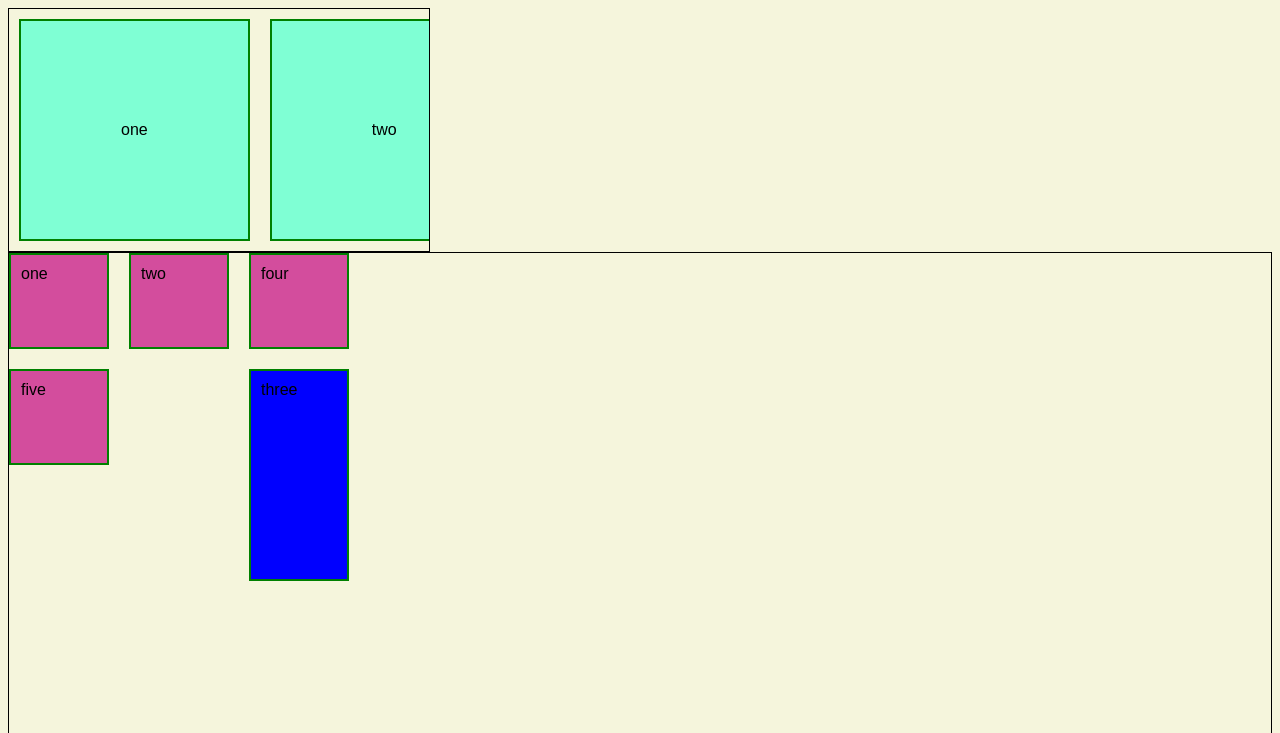
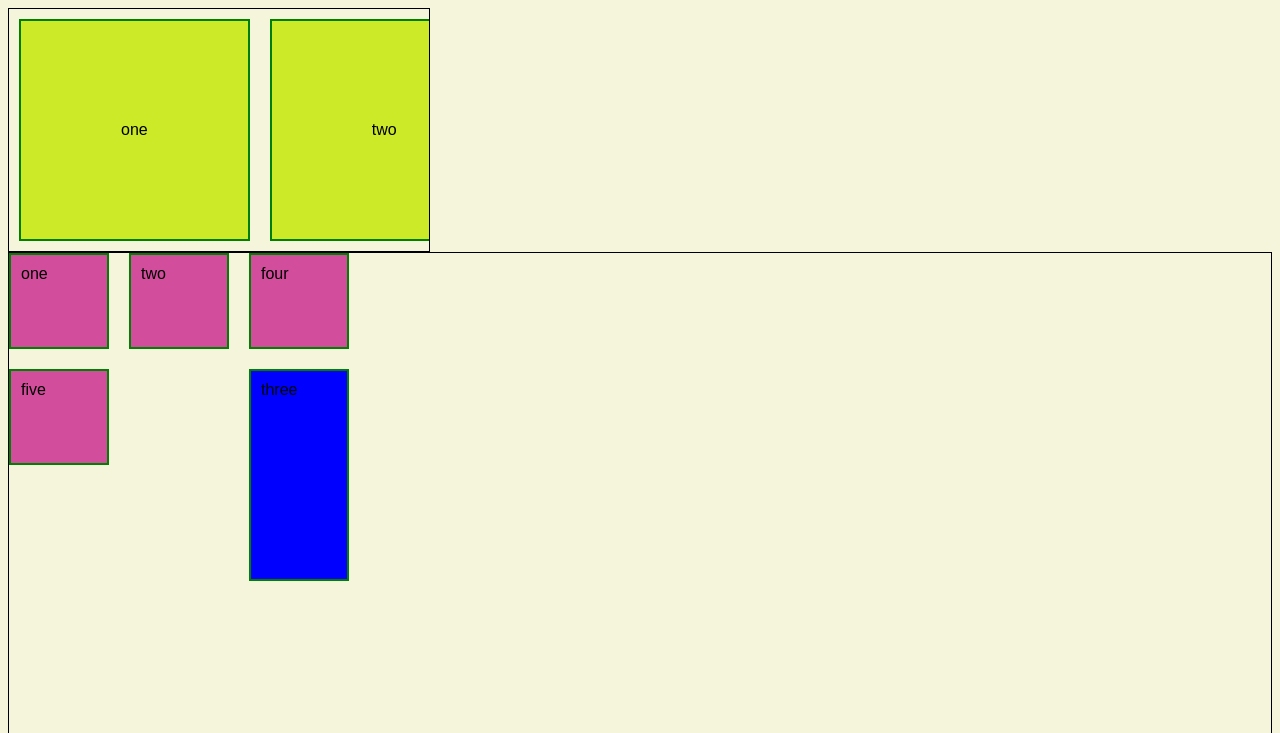
Before and after one commit to echost/F22CSMA202.github.io, a plain HTML site: page index.html in a window 1280 px wide. Shown: the top 733 px of the page. Drawn offline with Linux system fonts and the light colour scheme; a web font is replaced by a local one.

Commit message:
css update 2

```diff
--- a/flexbox.css
+++ b/flexbox.css
@@ -57,7 +57,7 @@ body{
 
 .flexContainer>* {
     border: 2px solid green;
-    background-color: aquamarine;
+    background-color: rgb(205, 234, 40);
     padding: 100px;
 }
 
```
